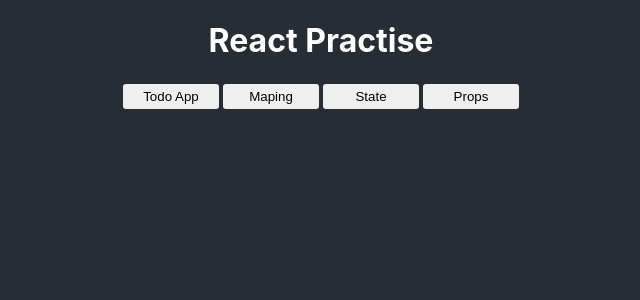
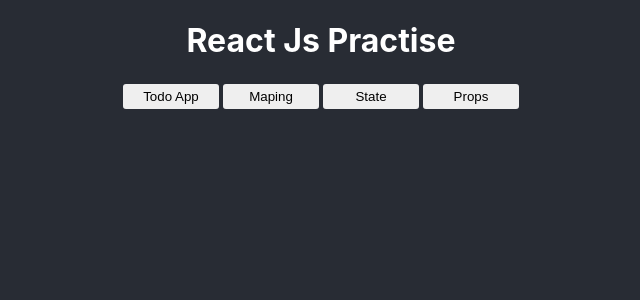
Before and after one commit to zain-ramzan/Web-Mobile-Hybrid-App-Development_Practise, a React (Create React App) app in the folder React/react-practise/: page / in a window 1280 px wide. Shown: the top 300 px of the page, without its empty margins (319-959 px from the left). Built offline with nearby package versions, Linux system fonts and the light colour scheme.

Commit message:
Add Text

```diff
--- a/React/react-practise/src/App.js
+++ b/React/react-practise/src/App.js
@@ -4,7 +4,7 @@
   render() {
     return (
       <div>
-        <h1>React Practise</h1>
+        <h1>React Js Practise</h1>
         <button onClick={()=>this.props.history.push("/todo_application")}>Todo App</button>
         <button onClick={()=>this.props.history.push("/maping")}>Maping</button>
         <button onClick={()=>this.props.history.push("/state")}>State</button>
--- a/React/react-practise/src/components/todos.jsx
+++ b/React/react-practise/src/components/todos.jsx
@@ -50,7 +50,6 @@
         return (
             <div>
                 <h1>React Practise</h1>
-                <button onClick={() => this.props.history.push("/todo_application")}>Todo App</button>
                 <button onClick={() => this.props.history.push("/maping")}>Maping</button>
                 <button onClick={() => this.props.history.push("/state")}>State</button>
                 <button onClick={() => this.props.history.push("/props")}>Props</button>
```
